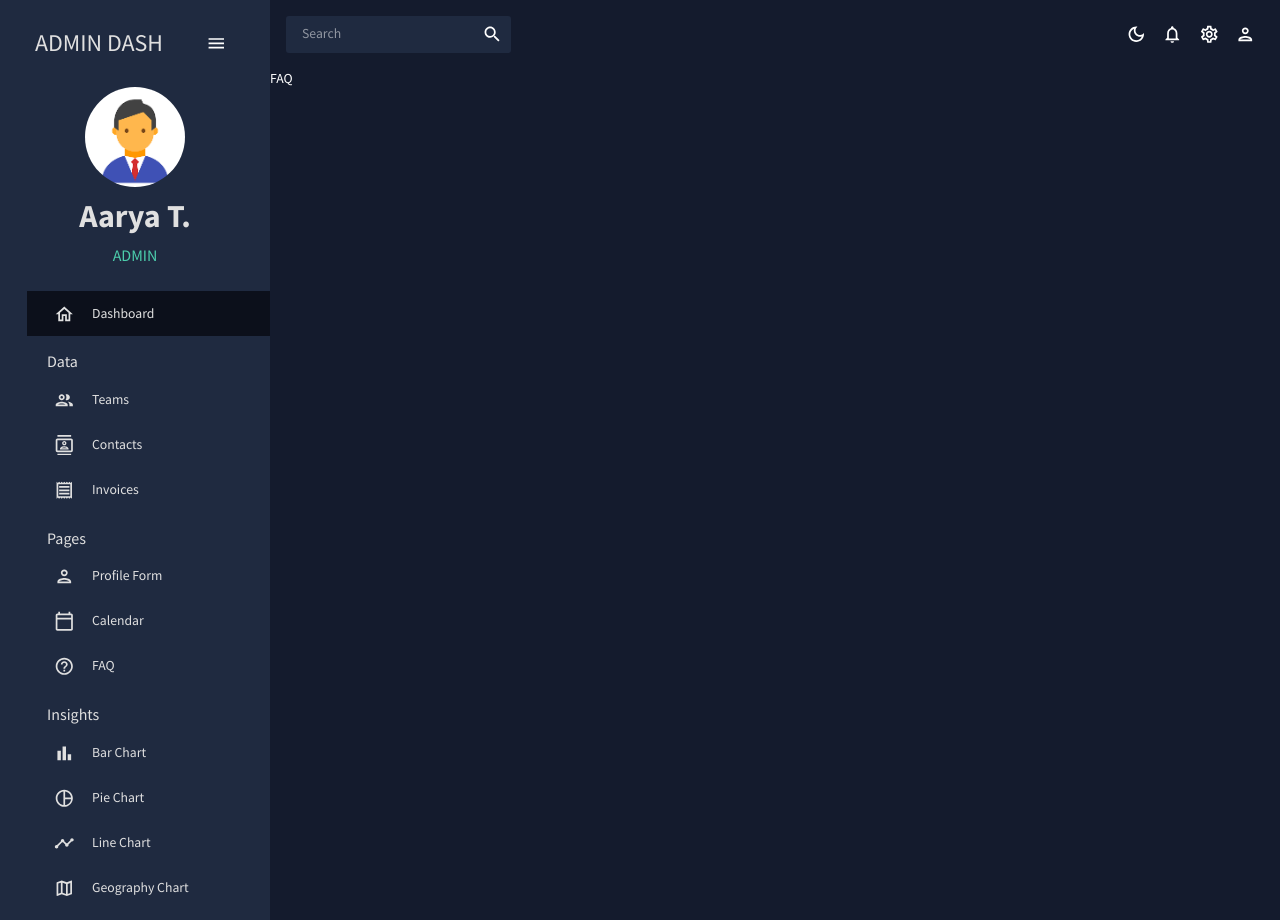
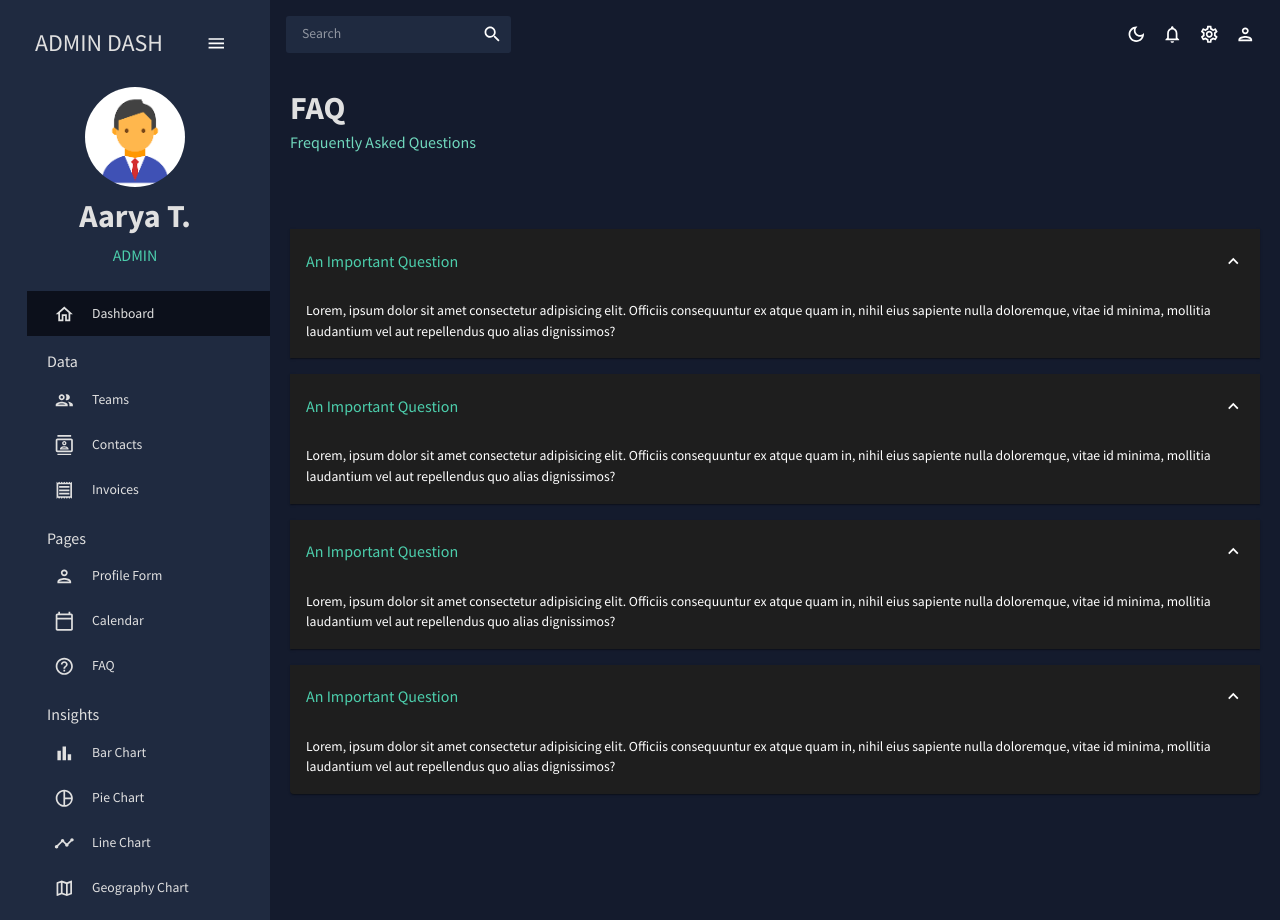
Before and after one commit to AaryaTiwari1211/Admin_Dashboard, a React (Vite) app in the folder frontend/admin_dashboard/: page /faq in a window 1280 px wide. Built offline with nearby package versions, Linux system fonts and the light colour scheme.

Commit message:
Done with FAQ and Calendar Page {formatDate() is in fullcalendar/core}

```diff
--- a/frontend/admin_dashboard/package.json
+++ b/frontend/admin_dashboard/package.json
@@ -13,8 +13,9 @@
     "@emotion/styled": "^11.10.6",
     "@fullcalendar/core": "^6.1.4",
     "@fullcalendar/daygrid": "^6.1.4",
+    "@fullcalendar/interaction": "^6.1.5",
     "@fullcalendar/list": "^6.1.4",
-    "@fullcalendar/react": "^6.1.4",
+    "@fullcalendar/react": "^6.1.5",
     "@fullcalendar/timegrid": "^6.1.4",
     "@mui/icons-material": "^5.11.11",
     "@mui/material": "^5.11.13",
--- a/frontend/admin_dashboard/src/pages/Calendar/Calendar.jsx
+++ b/frontend/admin_dashboard/src/pages/Calendar/Calendar.jsx
@@ -1,8 +1,131 @@
 import React from 'react'
+import Header from '../../components/Header/Header'
+import { tokens } from '../../theme'
+import {
+    Box,
+    List,
+    ListItem,
+    ListItemText,
+    Typography,
+    useTheme,
+} from '@mui/material'
+import { useState } from 'react'
+import FullCalendar from '@fullcalendar/react'
+import { formatDate } from '@fullcalendar/core'
+import dayGridPlugin from '@fullcalendar/daygrid'
+import timeGridPlugin from '@fullcalendar/timegrid'
+import listPlugin from '@fullcalendar/list'
+import interactionPlugin from '@fullcalendar/interaction'
 
 function Calendar() {
+    const theme = useTheme()
+    const colors = tokens(theme.palette.mode)
+    const [currentEvents, setcurrentEvents] = useState([])
+
+    const handleDateClick = (selected) => {
+        const title = prompt("Please select a new title for your event")
+        const calendarApi = selected.view.calendar;
+        calendarApi.unselect()
+
+        if (title) {
+            calendarApi.addEvent({
+                id: `${selected.dateStr}${title}`,
+                title: `${title}`,
+                start: selected.startStr,
+                end: selected.endStr,
+                allDay: selected.allDay,
+            })
+        }
+        console.log(currentEvents)
+    }
+    const handleEventClick = (selected) => {
+        if (window.confirm(`Are you Sure you want to delete the event!! ${selected.event.title}`)) {
+            selected.event.remove()
+        }
+    }
     return (
-        <div>Calendar</div>
+        <Box m='20px'>
+            <Header title='CALENDAR' subtitle='This shows the Calendar' />
+
+            <Box display='flex' justifyContent='space-between'>
+                <Box
+                    flex='1 1 20%'
+                    backgroundColor={colors.primary[400]}
+                    p='15px'
+                    borderRadius='4px'
+                >
+                    <Typography
+                        variant='h5'
+                    >
+                        Events
+                    </Typography>
+                    <List>
+                        {currentEvents.map((event) => (
+                            <ListItem
+                                key={event.id}
+                                sx={{
+                                    backgroundColor: colors.greenAccent[500],
+                                    margin: "10px 0",
+                                    borderRadius: "2px",
+                                }}
+                            >
+                                <ListItemText
+                                    primary={event.title}
+                                    secondary={
+                                        <Typography>
+                                            {formatDate(event.start, {
+                                                year: "numeric",
+                                                month: "short",
+                                                day: "numeric",
+                                            })}
+                                        </Typography>
+                                    }
+                                />
+                            </ListItem>
+                        ))}
+                    </List>
+                </Box>
+                <Box flex='1 1 100%' ml='15px'>
+                    <FullCalendar
+                        height='75vh'
+                        plugins={[
+                            dayGridPlugin,
+                            timeGridPlugin,
+                            interactionPlugin,
+                            listPlugin
+                        ]}
+                        headerToolbar={{
+                            left: 'prev,next,today',
+                            center: 'title',
+                            right: 'dayGridMonth,timeGridWeek,timeGridDay,listMonth',
+                        }}
+                        initialView='dayGridMonth'
+                        editable={true}
+                        selectable={true}
+                        selectMirror={true}
+                        dayMaxEvents={true}
+                        select={handleDateClick}
+                        eventClick={handleEventClick}
+                        eventsSet={(events) => {
+                            setcurrentEvents(events)
+                        }}
+                        initialEvents={[
+                            {
+                                id: '1234',
+                                title: 'All-Day Event',
+                                date: '2023-03-24'
+                            },
+                            {
+                                id: '4321',
+                                title: 'Timed Event',
+                                date: '2023-03-23'
+                            }
+                        ]}
+                    >
+                    </FullCalendar>
+                </Box>
+            </Box>
+        </Box>
     )
 }
 
--- a/frontend/admin_dashboard/src/pages/FAQ/FAQ.jsx
+++ b/frontend/admin_dashboard/src/pages/FAQ/FAQ.jsx
@@ -1,8 +1,77 @@
 import React from 'react'
+import { Box, useTheme, Typography } from '@mui/material'
+import ExpandMoreIcon from '@mui/icons-material/ExpandMore'
+import { tokens } from '../../theme'
+import Header from '../../components/Header/Header'
+import Accordion from '@mui/material/Accordion'
+import AccordionSummary from '@mui/material/AccordionSummary'
+import AccordionDetails from '@mui/material/AccordionDetails'
+
 
 function FAQ() {
+    const theme = useTheme()
+    const colors = tokens(theme.palette.mode)
     return (
-        <div>FAQ</div>
+        <Box m='20px'>
+            <Header title='FAQ' subtitle='Frequently Asked Questions' />
+            <Box height='30px' />
+            <Accordion sx={{
+                m: '20px 0',
+            }} defaultExpanded>
+                <AccordionSummary expandIcon={<ExpandMoreIcon/>}>
+                    <Typography color={colors.greenAccent[500]} variant='h5'>
+                        An Important Question
+                    </Typography>
+                </AccordionSummary>
+                <AccordionDetails>
+                    Lorem, ipsum dolor sit amet consectetur adipisicing elit. Officiis consequuntur
+                    ex atque quam in, nihil eius sapiente nulla doloremque, vitae id minima, mollitia
+                    laudantium vel aut repellendus quo alias dignissimos?
+                </AccordionDetails>
+            </Accordion>
+            <Accordion sx={{
+                m: '20px 0',
+            }} defaultExpanded>
+                <AccordionSummary expandIcon={<ExpandMoreIcon/>}>
+                    <Typography color={colors.greenAccent[500]} variant='h5'>
+                        An Important Question
+                    </Typography>
+                </AccordionSummary>
+                <AccordionDetails>
+                    Lorem, ipsum dolor sit amet consectetur adipisicing elit. Officiis consequuntur
+                    ex atque quam in, nihil eius sapiente nulla doloremque, vitae id minima, mollitia
+                    laudantium vel aut repellendus quo alias dignissimos?
+                </AccordionDetails>
+            </Accordion>
+            <Accordion sx={{
+                m: '20px 0',
+            }} defaultExpanded>
+                <AccordionSummary expandIcon={<ExpandMoreIcon/>}>
+                    <Typography color={colors.greenAccent[500]} variant='h5'>
+                        An Important Question
+                    </Typography>
+                </AccordionSummary>
+                <AccordionDetails>
+                    Lorem, ipsum dolor sit amet consectetur adipisicing elit. Officiis consequuntur
+                    ex atque quam in, nihil eius sapiente nulla doloremque, vitae id minima, mollitia
+                    laudantium vel aut repellendus quo alias dignissimos?
+                </AccordionDetails>
+            </Accordion>
+            <Accordion sx={{
+                m: '20px 0',
+            }} defaultExpanded>
+                <AccordionSummary expandIcon={<ExpandMoreIcon/>}>
+                    <Typography color={colors.greenAccent[500]} variant='h5'>
+                        An Important Question
+                    </Typography>
+                </AccordionSummary>
+                <AccordionDetails>
+                    Lorem, ipsum dolor sit amet consectetur adipisicing elit. Officiis consequuntur
+                    ex atque quam in, nihil eius sapiente nulla doloremque, vitae id minima, mollitia
+                    laudantium vel aut repellendus quo alias dignissimos?
+                </AccordionDetails>
+            </Accordion>
+        </Box>
     )
 }
 
--- a/frontend/admin_dashboard/src/pages/Form/Form.jsx
+++ b/frontend/admin_dashboard/src/pages/Form/Form.jsx
@@ -8,7 +8,7 @@ import { useMediaQuery } from '@mui/material'
 import Header from '../../components/Header/Header'
 
 function Form() {
-    const Mobile = useMediaQuery('(max-width:600px)')
+    const Mobile = useMediaQuery('(max-width:800px)')
     const PHONE_REGEX = /^([+]?[\s0-9]+)?(\d{3}|[(]?[0-9]+[)])?([-]?[\s]?[0-9])+$/i
     const theme = useTheme()
     const colors = tokens(theme.palette.mode)
@@ -150,7 +150,7 @@ function Form() {
                         <Box height='30px' />
                         <Box
                             width='100%'
-                            textAlign='center'
+                            ml='9px'
                         >
                             <TextField
                                 variant='filled'
@@ -174,7 +174,7 @@ function Form() {
                         <Box height='30px' />
                         <Box
                             width='100%'
-                            textAlign='center'
+                            ml='9px'
                         >
                             <TextField
                                 variant='filled'
```
Also changed, not shown: 1 other file (tests, documents, lock files or other folders).
